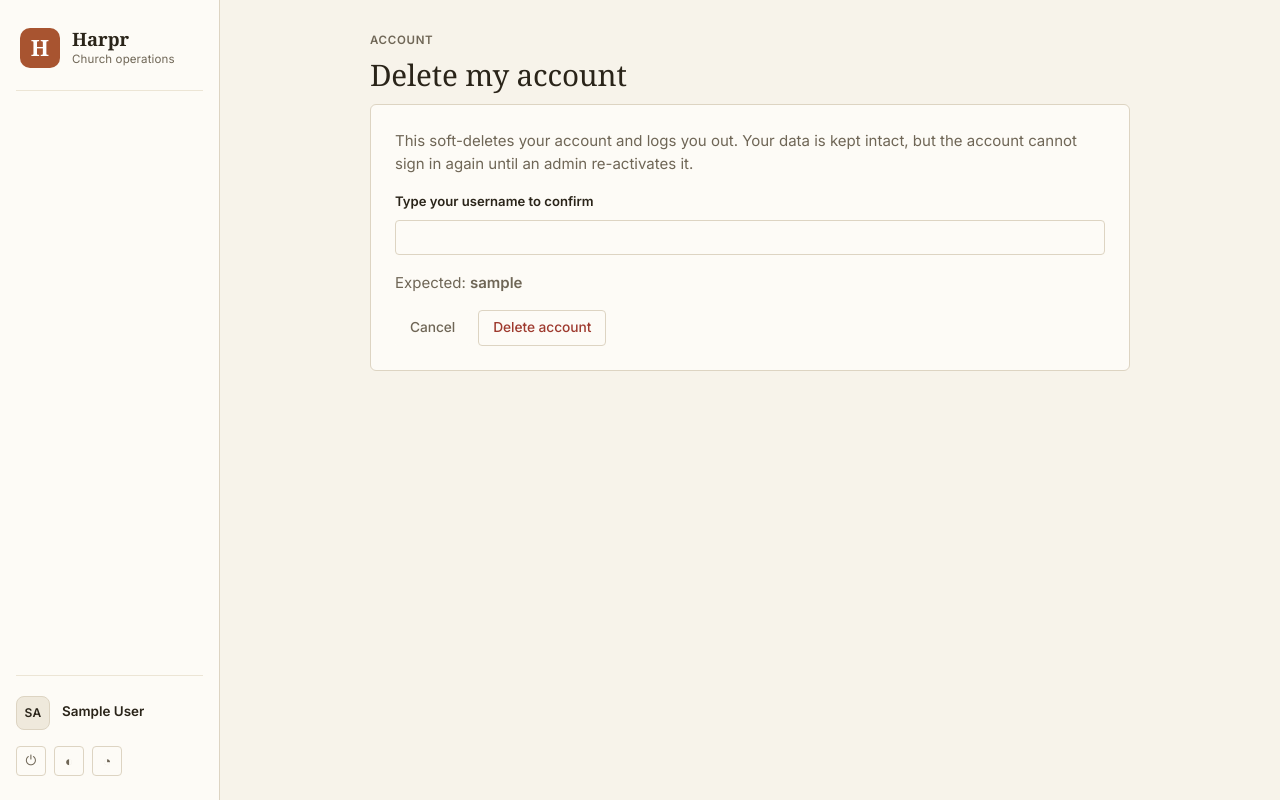
After one commit to milimo-unza/harpr-church, a Django app: page /account/delete/ in a window 1280 px wide. The commit adds this page. Run offline with Django 5.2, Linux system fonts and the light colour scheme; the visitor is signed in with stand-in values (Sample User, id 1); data that the repository does not hold is empty.

Commit message:
Task 1.3+1.8: date defaults in request forms, account self-deletion

```diff
--- /dev/null
+++ b/church/templates/church/accounts/delete_confirm.html
@@ -0,0 +1,33 @@
+{% extends "church/base.html" %}
+{% block title %}Delete account · Harpr Church{% endblock %}
+{% block content %}
+<div class="narrow-page">
+    <p class="eyebrow">Account</p>
+    <h1>Delete my account</h1>
+    <div class="card form-card">
+        <p class="muted">This soft-deletes your account and logs you out. Your data is kept intact, but the account
+            cannot sign in again until an admin re-activates it.</p>
+
+        {% if messages %}
+        {% for message in messages %}
+        <div class="form-errors">
+            <p>{{ message }}</p>
+        </div>
+        {% endfor %}
+        {% endif %}
+
+        <form method="post">
+            {% csrf_token %}
+            <div class="form-row">
+                <label for="confirm-username">Type your username to confirm</label>
+                <input type="text" name="confirm" id="confirm-username" value="" required>
+            </div>
+            <p class="muted">Expected: <strong>{{ username }}</strong></p>
+            <div class="form-actions">
+                <a class="btn btn-ghost" href="{% url 'admin_dashboard' %}">Cancel</a>
+                <button class="btn btn-danger" type="submit">Delete account</button>
+            </div>
+        </form>
+    </div>
+</div>
+{% endblock %}
--- a/church/urls.py
+++ b/church/urls.py
@@ -1,6 +1,7 @@
 from django.urls import path
 
 from church.views import (
+    accounts,
     admin_views,
     api_views,
     dept_views,
@@ -18,7 +19,8 @@ urlpatterns = [
     path("services/", admin_views.service_list, name="service_list"),
     path("services/new/", admin_views.service_create, name="service_create"),
     path("services/<int:pk>/", admin_views.service_detail, name="service_detail"),
-    path("services/<int:pk>/delete/", admin_views.service_delete, name="service_delete"),
+    path("services/<int:pk>/delete/",
+         admin_views.service_delete, name="service_delete"),
     path("services/<int:pk>/freeze/",
          admin_views.service_freeze, name="service_freeze"),
     path("services/<int:pk>/unfreeze/",
@@ -81,6 +83,7 @@ urlpatterns = [
     path("members/", admin_views.member_list, name="member_list"),
     path("members/invite/", admin_views.member_invite, name="member_invite"),
     path("members/<int:pk>/edit/", admin_views.member_edit, name="member_edit"),
+    path("account/delete/", accounts.delete_my_account, name="account_delete"),
     path(
         "members/<int:pk>/deactivate/",
         admin_views.member_deactivate,
--- /dev/null
+++ b/church/views/accounts.py
@@ -0,0 +1,33 @@
+from django.contrib import messages
+from django.contrib.auth import logout
+from django.contrib.auth.decorators import login_required
+from django.shortcuts import redirect, render
+
+
+@login_required
+def delete_my_account(request):
+    if request.method == "POST":
+        confirm = (request.POST.get("confirm") or "").strip()
+        if confirm != request.user.username:
+            messages.error(request, "Type your username exactly to confirm.")
+            return render(
+                request,
+                "church/accounts/delete_confirm.html",
+                {
+                    "username": request.user.username,
+                },
+            )
+
+        user = request.user
+        user.is_active = False
+        user.save(update_fields=["is_active"])
+        logout(request)
+        return redirect("home")
+
+    return render(
+        request,
+        "church/accounts/delete_confirm.html",
+        {
+            "username": request.user.username,
+        },
+    )
```
Also changed, not shown: church/templates/church/dashboard.html (+40 -22 lines), church/templates/church/requests.html (+24 -6 lines), church/templates/church/dept_request_form.html (line endings or trailing spaces), 1 other file.
